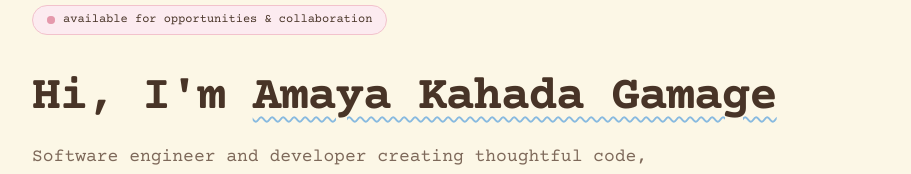
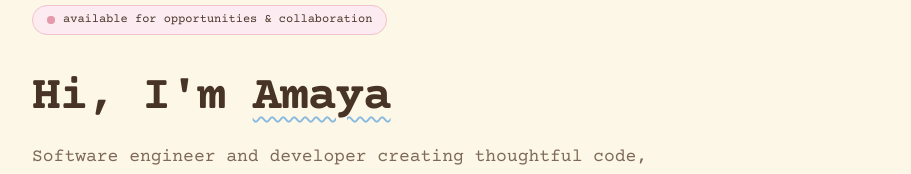
Before and after one commit to amaydle/amaydle.github.io, an Astro site: page / in a window 1280 px wide. Shown: the part 132-306 px from the top of the page, without its empty margins (184-1095 px from the left). Built offline with nearby package versions, Linux system fonts and the light colour scheme; Astro itself is replaced by a stand-in of ours.

Commit message:
Update hero greeting and title to Amaya

```diff
--- a/src/layouts/Layout.astro
+++ b/src/layouts/Layout.astro
@@ -7,8 +7,8 @@ interface Props {
 }
 
 const {
-  title = "Amaya Kahada Gamage | Portfolio",
-  description = "Personal portfolio website of Amaya Kahada Gamage - Software Engineer and Developer."
+  title = "Amaya | Portfolio",
+  description = "Personal portfolio website of Amaya - Software Engineer and Developer."
 } = Astro.props;
 ---
 
--- a/src/pages/index.astro
+++ b/src/pages/index.astro
@@ -71,7 +71,7 @@ const skillCategories = [
 ];
 ---
 
-<Layout title="Amaya Kahada Gamage | Portfolio">
+<Layout title="Amaya | Portfolio">
   <!-- Top Navigation Bar -->
   <header class="sticky top-0 z-50 backdrop-blur-md bg-[#FCF7E6]/90 border-b border-[#E8D9C5]">
     <div class="max-w-4xl mx-auto px-6 h-16 flex items-center justify-between">
@@ -131,7 +131,7 @@ const skillCategories = [
       <!-- Hero Greeting & Intro -->
       <div class="space-y-4">
         <h1 class="text-3xl sm:text-5xl font-bold tracking-tight text-[#483427] leading-tight">
-          Hi, I'm <span class="underline decoration-[#88BAE0] decoration-wavy decoration-2 underline-offset-8">Amaya Kahada Gamage</span>
+          Hi, I'm <span class="underline decoration-[#88BAE0] decoration-wavy decoration-2 underline-offset-8">Amaya</span>
         </h1>
         <p class="text-base sm:text-lg text-[#7E695A] max-w-2xl leading-relaxed">
           Software engineer and developer creating thoughtful code, exploring intelligent systems, and designing warm, intuitive experiences.
@@ -336,7 +336,7 @@ const skillCategories = [
   <!-- Footer -->
   <footer class="border-t border-[#E8D9C5] py-8 text-center text-xs text-[#7E695A]">
     <div class="max-w-4xl mx-auto px-6 flex flex-col sm:flex-row items-center justify-between gap-4">
-      <p>© {new Date().getFullYear()} Amaya Kahada Gamage</p>
+      <p>© {new Date().getFullYear()} Amaya</p>
       <p class="flex items-center gap-1.5">
         crafted with <Heart class="w-3 h-3 text-[#F2C2CC] fill-[#F2C2CC]" /> using Astro & Tailwind
       </p>
```
